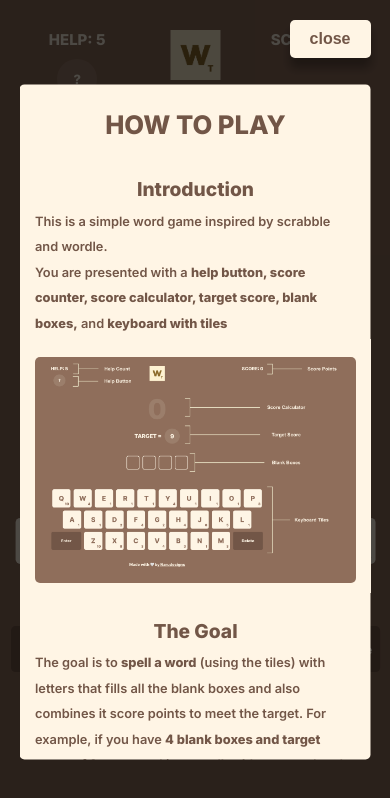
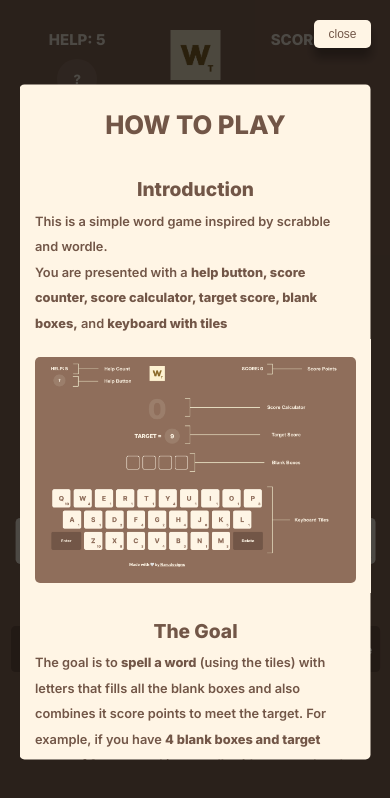
Before and after one commit to NARUDESIGNS/word-target, a React (Create React App) app: page / in a window 390 px wide. Shown: the top 798 px of the page. Built offline with nearby package versions, Linux system fonts and the light colour scheme.

Commit message:
fixed close button text on mobile

```diff
--- a/src/components/GuideModal.css
+++ b/src/components/GuideModal.css
@@ -16,7 +16,7 @@
     padding: 10px 20px;
     border: none;
     border-radius: 5px;
-    font-size: 16px;
+    font-size: 12px;
     font-weight: bolder;
     position: absolute;
     top: 20px;
@@ -62,6 +62,8 @@
     }
     .dim__close-btn {
         right: 5%;
+        padding: 7px 14px;
+        font-weight: normal;
     }
     .modal {
         padding: 15px;
```
